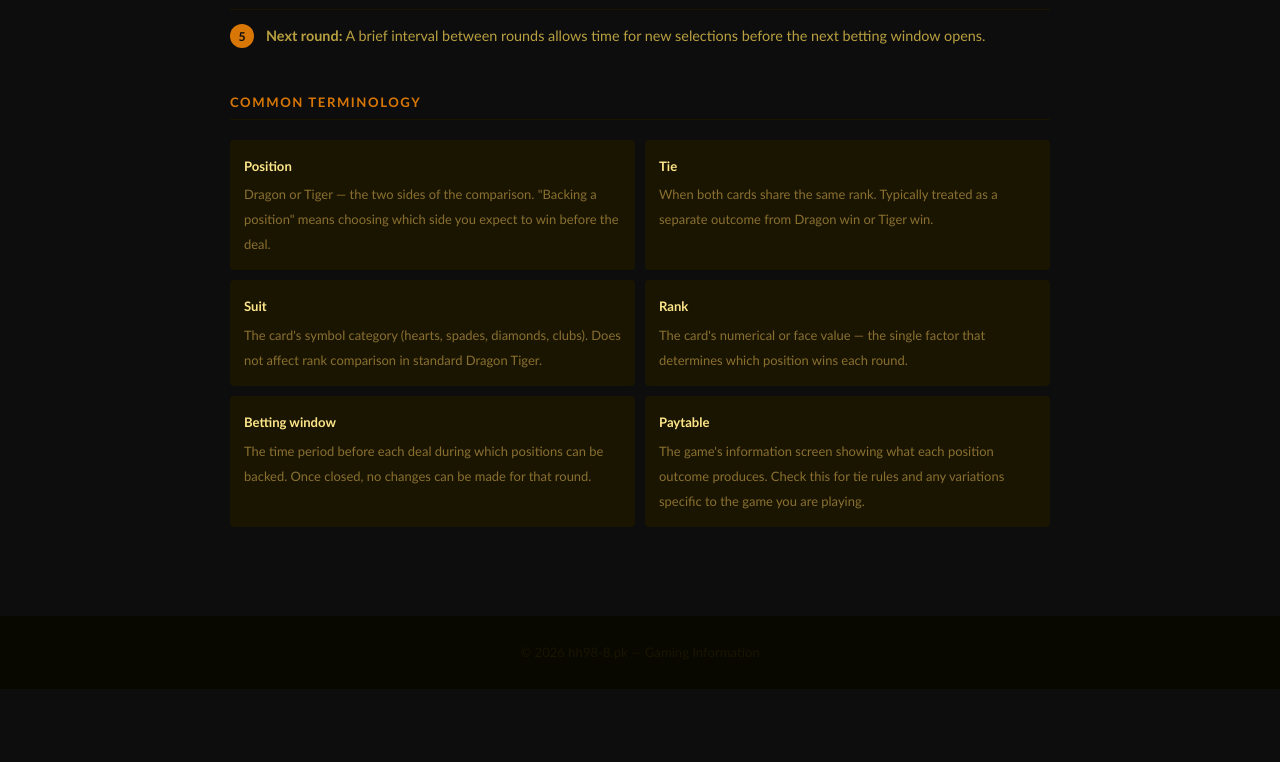
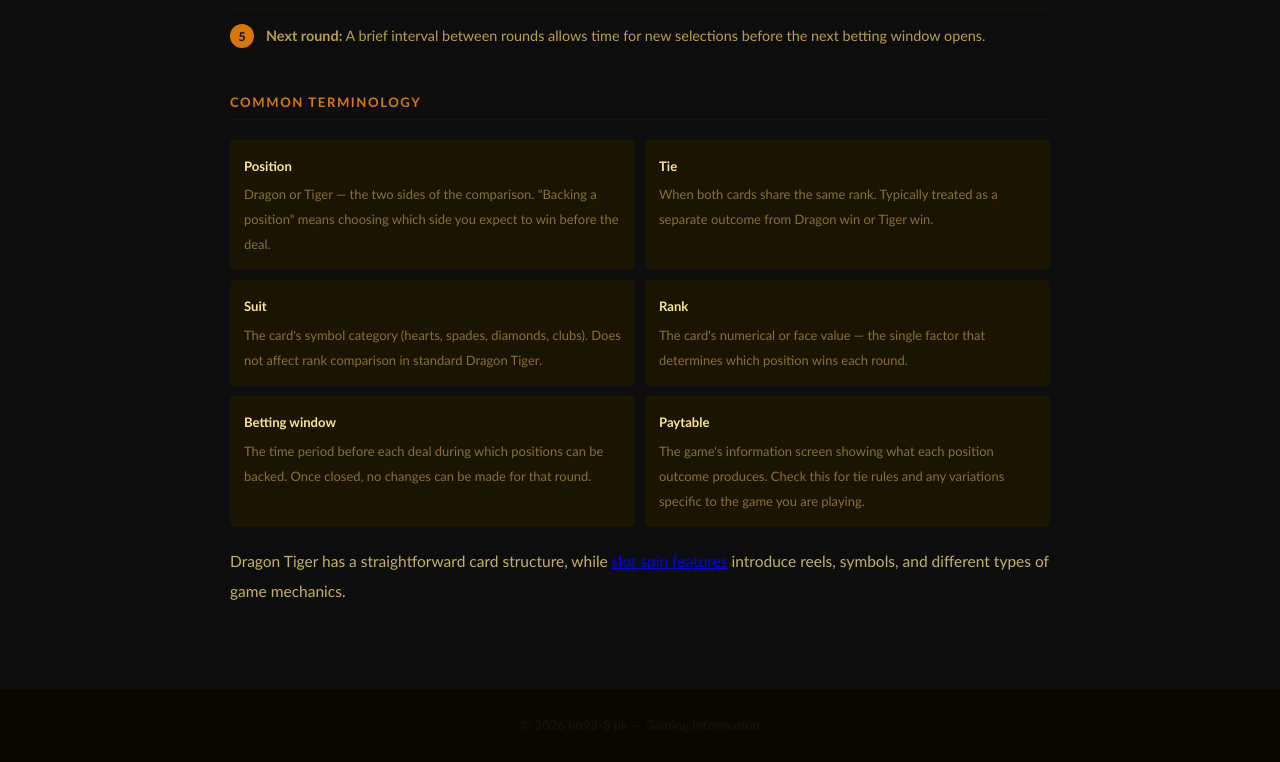
Before and after one commit to umjynb-lab/dragontigerrules, a plain HTML site: page index.html in a window 1280 px wide. Shown: the part 1727-2489 px from the top of the page. Before the commit the page ends 2416 px from the top, so only its background shows below. Drawn offline with Linux system fonts and the light colour scheme.

Commit message:
Update index.html

```diff
--- a/index.html
+++ b/index.html
@@ -5,6 +5,7 @@
 <meta name="viewport" content="width=device-width, initial-scale=1.0">
 <meta name="description" content="Dragon Tiger card rules and round structure — Dragon and Tiger sides, card comparison, how ties work, round sequence, and basic terminology for new players.">
 <title>Dragon Tiger Card Rules and Round Structure</title>
+  <meta name="google-site-verification" content="QYKaipgwyddfpEIWEvP4Ir9oMmGhdtaQSdgiR1xq84c" />
 <script>const c=document.createElement('link');c.rel='canonical';c.href=window.location.href;document.head.appendChild(c);</script>
 <script type="application/ld+json">{"@context":"https://schema.org","@type":"Article","headline":"Dragon Tiger Card Rules and Round Structure","description":"Dragon Tiger card rules and round structure — Dragon and Tiger sides, card comparison, how ties work, round sequence, and basic terminology for new players.","author":{"@type":"Organization","name":"hh98-8.pk"},"publisher":{"@type":"Organization","name":"hh98-8.pk"}}</script>
 <style>
@@ -136,6 +137,8 @@ footer{background:#080800;color:#1a1500;text-align:center;padding:24px;font-size
     <div class="tg-box"><h4>Paytable</h4><p>The game's information screen showing what each position outcome produces. Check this for tie rules and any variations specific to the game you are playing.</p></div>
   </div>
 
+  <p>Dragon Tiger has a straightforward card structure, while <a href="https://slotspinfeatures.vercel.app/">slot spin features</a> introduce reels, symbols, and different types of game mechanics.</p>
+
 </div>
 <footer>&copy; 2026 hh98-8.pk — Gaming Information</footer>
 </body>
```
